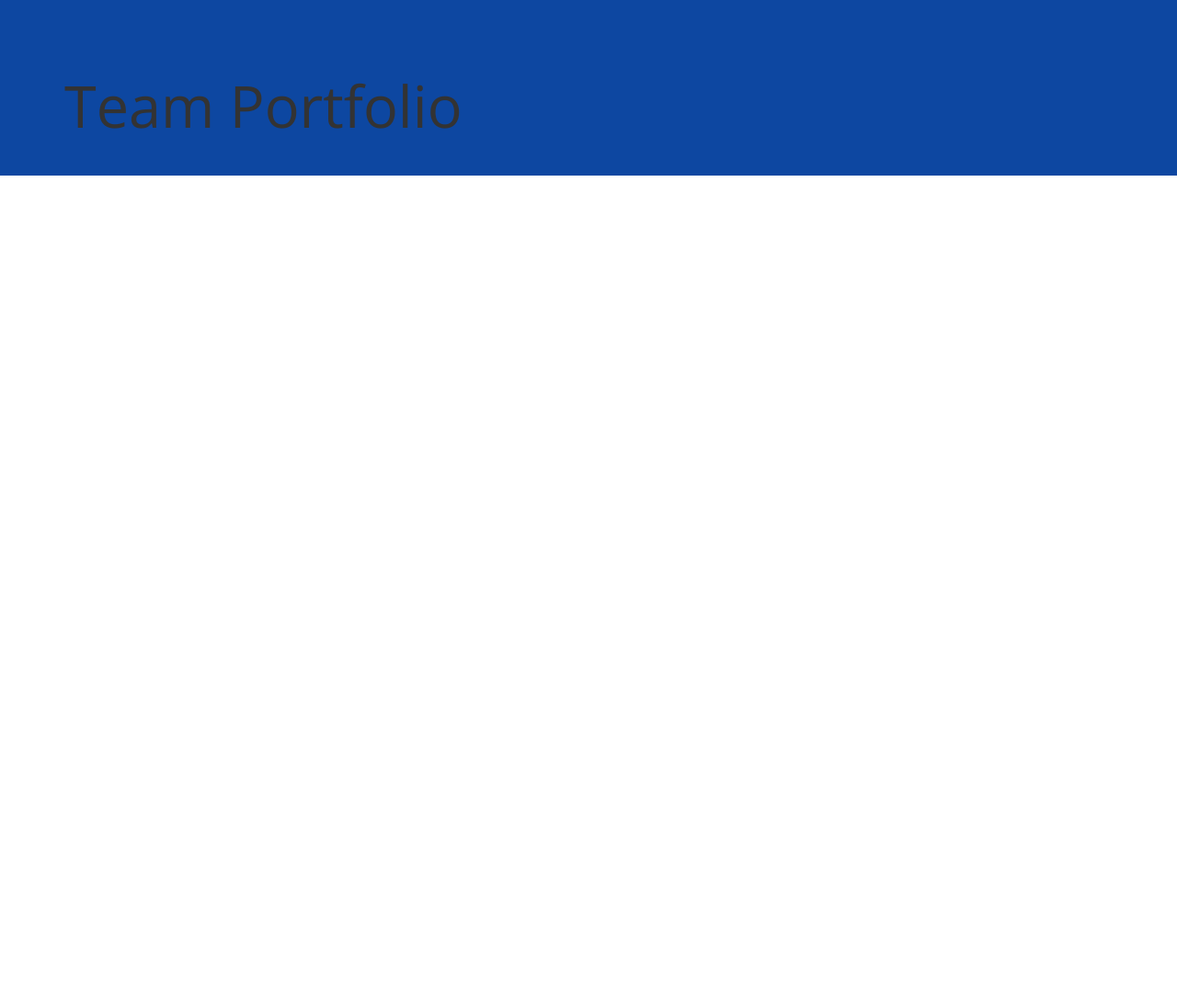
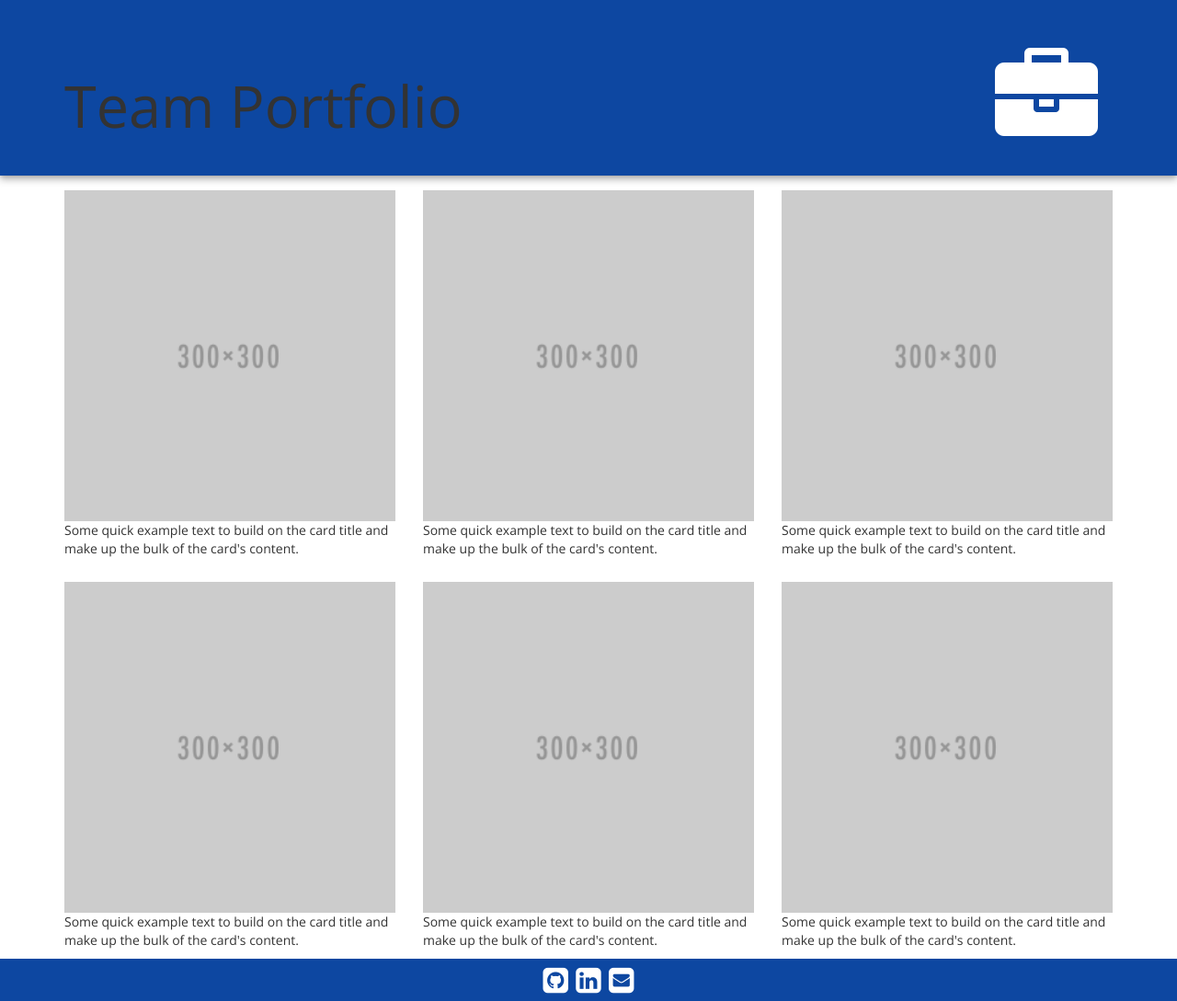
Before and after one commit to teamportfolio/teamportfolio.github.io, a plain HTML site: page index.html in a window 1280 px wide. Shown: the whole page at 92% size. Before the commit the page ends 800 px from the top, so only its background shows below. Drawn offline with nearby package versions, Linux system fonts and the light colour scheme.

Commit message:
Added basic layout.

```diff
--- a/css/theme.css
+++ b/css/theme.css
@@ -12,6 +12,26 @@
     font-style: italic;
     text-align: center;
     margin-top: 1rem; }
+
+.card-row{
+    margin-top: 1rem;
+}
+
+img.card-img-top {
+    max-width: 100%;
+    width: 100%;
+}
+
+#briefcase .fa-briefcase {
+    font-size: 7rem;
+    color: white;
+    float: right;
+    position: relative;
+    top: 1.25rem;
+    right: 1rem;
+    display: none;
+}
+
 
 html {
     font-size: 16px; }
@@ -49,22 +69,6 @@ a:focus, a:hover {
     margin-bottom: 0;
     padding: 2rem 0; }
 
-#bernielogo {
-    margin: 2rem auto;
-    text-align: center;
-    display: inline-block; }
-
-#superdelegates {
-    text-align: center;
-    min-height: 55rem; }
-
-#superdelegates ol {
-    margin: 0;
-    padding: 0;
-    list-style-type: none; }
-
-#superdelegates ol {
-    margin-bottom: 2rem; }
 
 .social-icons {
     text-align: center;
@@ -97,6 +101,11 @@ a:focus, a:hover {
         right: 2rem; }
 
     #headerbox p {
-        padding-left: 2rem; } }
+        padding-left: 2rem; }
+    #briefcase .fa-briefcase {
+        display: block;
+    }
+
+}
 
 /*# sourceMappingURL=theme.css.map */
--- a/index.html
+++ b/index.html
@@ -21,8 +21,7 @@
     <!--<link rel="stylesheet" href="css/bootstrap.css">-->
 </head>
 <body>
-
-<div id="herojumbo" class="jumbotron jumbotron-fluid blue">
+    <header id="herojumbo" class="jumbotron jumbotron-fluid blue">
         <div class="container">
             <div class="row">
                 <div class="col-lg-7">
@@ -30,10 +29,82 @@
                         <h1>Team Portfolio</h1>
                     </div>
                 </div>
-            <div class="col-lg-5"></div>
+                <div class="col-lg-5">
+                    <div id="briefcase">
+                        <i class="fa fa-briefcase" aria-hidden="true"></i>
                     </div>
                 </div>
             </div>
-
+        </div>
+    </header>
+    <main>
+        <div class="container">
+            <div class="row card-row">
+                <div class="col-md-4">
+                    <div class="card">
+                        <img class="card-img-top" src="img/placeholder.png">
+                        <div class="card-block">
+                            <p class="card-text">Some quick example text to build on the card title and make up the bulk of the card's content.</p>
+                        </div>
+                    </div>
+                </div>
+                <div class="col-md-4">
+                    <div class="card">
+                        <img class="card-img-top" src="img/placeholder.png">
+                        <div class="card-block">
+                            <p class="card-text">Some quick example text to build on the card title and make up the bulk of the card's content.</p>
+                        </div>
+                    </div>
+                </div>
+                <div class="col-md-4">
+                    <div class="card">
+                        <img class="card-img-top" src="img/placeholder.png">
+                        <div class="card-block">
+                            <p class="card-text">Some quick example text to build on the card title and make up the bulk of the card's content.</p>
+                        </div>
+                    </div>
+                </div>
+            </div>
+            <div class="row card-row">
+                <div class="col-md-4">
+                    <div class="card">
+                        <img class="card-img-top" src="img/placeholder.png">
+                        <div class="card-block">
+                            <p class="card-text">Some quick example text to build on the card title and make up the bulk of the card's content.</p>
+                        </div>
+                    </div>
+                </div>
+                <div class="col-md-4">
+                    <div class="card">
+                        <img class="card-img-top" src="img/placeholder.png">
+                        <div class="card-block">
+                            <p class="card-text">Some quick example text to build on the card title and make up the bulk of the card's content.</p>
+                        </div>
+                    </div>
+                </div>
+                <div class="col-md-4">
+                    <div class="card">
+                        <img class="card-img-top" src="img/placeholder.png">
+                        <div class="card-block">
+                            <p class="card-text">Some quick example text to build on the card title and make up the bulk of the card's content.</p>
+                        </div>
+                    </div>
+                </div>
+            </div>
+        </div>
+    </main>
+    <footer>
+        <div id="footer" class="container-fluid blue">
+            <div class="row">
+                <div class="col-sm-12">
+                    <div class="social-icons">
+                        <a href="#"><i class="fa fa-github-square"></i></a>
+                        <a href="#"><i class="fa fa-linkedin-square"></i></a>
+                        <a href="#"><i class="fa fa-envelope-square" aria-hidden="true"></i></a>
+                    </div>
+                </div>
+            </div>
+        </div>
+    </footer>
 </body>
 </html>
```
Also changed, not shown: humans.txt (added), img/placeholder.png (added). Lines whose indentation alone changed are shown as unchanged.
